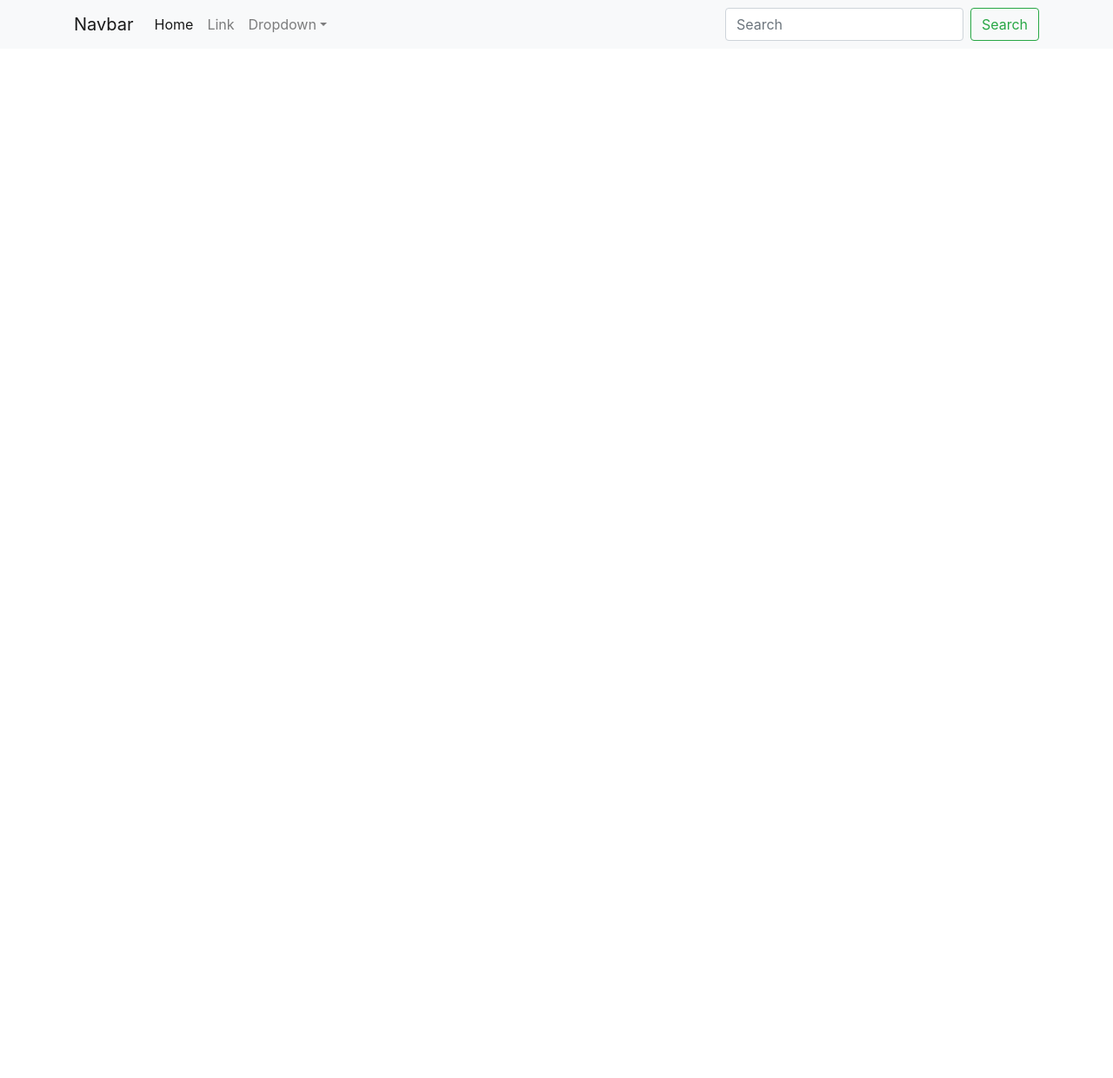
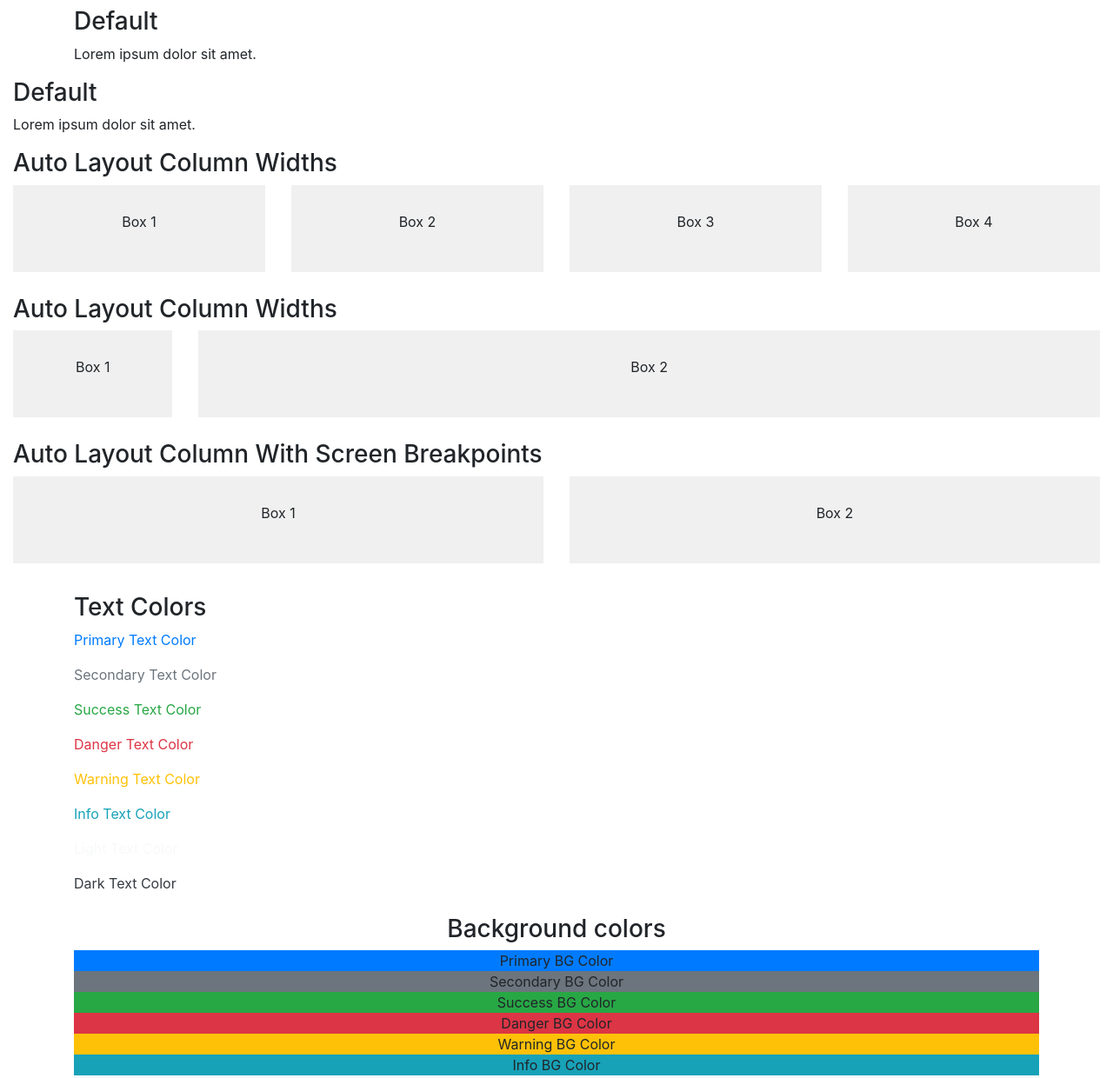
Before and after one commit to Ronin0801/bootstrapbasics, a plain HTML site: page index.html in a window 1280 px wide. Shown: the top 1240 px of the page at 87% size. Before the commit the page ends 800 px from the top, so only its background shows below. Drawn offline with Linux system fonts and the light colour scheme.

Commit message:
added bootstrap basic

```diff
--- a/index.html
+++ b/index.html
@@ -12,76 +12,81 @@
         <!-- Bootstrap CSS v5.2.1 -->
         <link rel="stylesheet" href="./bootstrap-5.3.3-dist/css/bootstrap.css">
         <link rel="stylesheet" href="./bootstrap-4.5.3-dist/css/bootstrap.css">
+        <link rel="stylesheet" href="./style.css">
     </head>
 
     <body>
-        <nav
-            class="navbar navbar-expand-sm navbar-light bg-light"
-        >
-            <div class="container">
-                <a class="navbar-brand" href="#">Navbar</a>
-                <button
-                    class="navbar-toggler d-lg-none"
-                    type="button"
-                    data-bs-toggle="collapse"
-                    data-bs-target="#collapsibleNavId"
-                    aria-controls="collapsibleNavId"
-                    aria-expanded="false"
-                    aria-label="Toggle navigation"
-                >
-                    <span class="navbar-toggler-icon"></span>
-                </button>
-                <div class="collapse navbar-collapse" id="collapsibleNavId">
-                    <ul class="navbar-nav me-auto mt-2 mt-lg-0">
-                        <li class="nav-item">
-                            <a class="nav-link active" href="#" aria-current="page"
-                                >Home
-                                <span class="visually-hidden">(current)</span></a
-                            >
-                        </li>
-                        <li class="nav-item">
-                            <a class="nav-link" href="#">Link</a>
-                        </li>
-                        <li class="nav-item dropdown">
-                            <a
-                                class="nav-link dropdown-toggle"
-                                href="#"
-                                id="dropdownId"
-                                data-bs-toggle="dropdown"
-                                aria-haspopup="true"
-                                aria-expanded="false"
-                                >Dropdown</a
-                            >
-                            <div
-                                class="dropdown-menu"
-                                aria-labelledby="dropdownId"
-                            >
-                                <a class="dropdown-item" href="#"
-                                    >Action 1</a
-                                >
-                                <a class="dropdown-item" href="#"
-                                    >Action 2</a
-                                >
-                            </div>
-                        </li>
-                    </ul>
-                    <form class="d-flex my-2 my-lg-0">
-                        <input
-                            class="form-control me-sm-2"
-                            type="text"
-                            placeholder="Search"
-                        />
-                        <button
-                            class="btn btn-outline-success my-2 my-sm-0"
-                            type="submit"
-                        >
-                            Search
-                        </button>
-                    </form>
-                </div>
+        <div class="container my-2">
+            <h3>Default</h3>
+            <p>Lorem ipsum dolor sit amet.</p>
+        </div>
+
+        <div class="container-fluid my-2">
+            <h3>Default</h3>
+            <p>Lorem ipsum dolor sit amet.</p>
+        </div>
+
+        <div class="container-fluid mt-3">
+            <h3>Auto Layout Column Widths</h3>
+            <div class="row">
+                <div class="col"><div class="custom-box"><p>Box 1</p></div></div>
+                <div class="col"><div class="custom-box"><p>Box 2</p></div></div>
+                <div class="col"><div class="custom-box"><p>Box 3</p></div></div>
+                <div class="col"><div class="custom-box"><p>Box 4</p></div></div>
             </div>
-        </nav>
+        </div>
 
+        <div class="container-fluid mt-3">
+            <h3>Auto Layout Column Widths</h3>
+            <div class="row">
+                <div class="col-2"><div class="custom-box"><p>Box 1</p></div></div>
+                <div class="col"><div class="custom-box"><p>Box 2</p></div></div>
+            </div>
+        </div>
+
+        <div class="container-fluid mt-3">
+            <h3>Auto Layout Column With Screen Breakpoints</h3>
+            <div class="row">
+                <div class="col-md-6 col-sm-12"><div class="custom-box"><p>Box 1</p></div></div>
+                <div class="col-md-6 col-sm-12"><div class="custom-box"><p>Box 2</p></div></div>
+            </div>
+        </div>
+
+        <div class="div container my-4">
+            <h3>Text Colors</h3>
+            <p class="text-primary">Primary Text Color</p>
+            <p class="text-secondary">Secondary Text Color</p>
+            <p class="text-success">Success Text Color</p>
+            <p class="text-danger">Danger Text Color</p>
+            <p class="text-warning">Warning Text Color</p>
+            <p class="text-info">Info Text Color</p>
+            <p class="text-light">Light Text Color</p>
+            <p class="text-dark">Dark Text Color</p>
+        </div>
+
+        <div class="container my-4 text-center">
+            <h3>Background colors</h3>
+            <div class="bg-primary">Primary BG Color</div>
+            <div class="bg-secondary">Secondary BG Color</div>
+            <div class="bg-success">Success BG Color</div>
+            <div class="bg-danger">Danger BG Color</div>
+            <div class="bg-warning">Warning BG Color</div>
+            <div class="bg-info">Info BG Color</div>
+            <div class="bg-light">Light BG Color</div>
+            <div class="bg-dark">Dark BG Color</div>
+        </div>
+
+        <div class="container my-4 text-center">
+            <h3>Border Colors</h3>
+            <div class="border border-primary">Primary Border Color</div>
+            <div class="border border-secondary">Secondary Border Color</div>
+            <div class="border border-success">Succes Border Color</div>
+            <div class="border border-danger">Danger Border Color</div>
+            <div class="border border-warning">Warning Border Color</div>
+            <div class="border border-info">Info Border Color</div>
+            <div class="border border-light">Light Border Color</div>
+            <div class="border border-dark">Dark Border Color</div>
+        </div>
         <!-- Bootstrap JavaScript Libraries -->
         <script href="./bootstrap-5.3.3-dist/js/bootstrap.js"></script>
         <script href="./bootstrap-4.5.3-dist/js/bootstrap.js"></script>
--- /dev/null
+++ b/style.css
@@ -0,0 +1,11 @@
+.custom-box {
+    height: 100px;
+    background-color: #f0f0f0;
+    text-align: center;
+    display: flex;
+    justify-content: center;
+    align-items: center;
+    margin-bottom: 10px;
+    margin-left: 0;
+    margin-right: 0;
+   }
```
